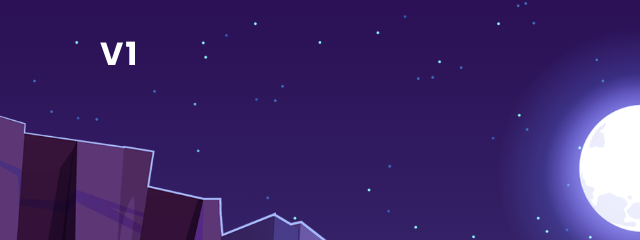
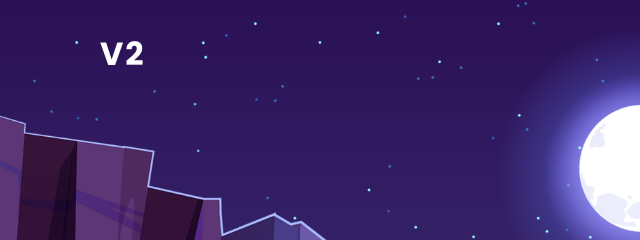
Before and after one commit to Shihab-Chowdhury/portfolio-concept-v1, a plain HTML site: page index.html in a window 1280 px wide. Shown: the top 240 px of the page, 0-640 px from the left. Drawn offline with Linux system fonts and the light colour scheme.

Commit message:
Changed Logo to V2

```diff
--- a/index.html
+++ b/index.html
@@ -11,7 +11,8 @@
 
 <body>
     <header>
-        <a href="#" class="logo">V1</a>
+        <a href="#" class="logo">V2</a>
+
         <ul>
             <li><a href="#" class="active">Home</a></li>
             <li><a href="#">About</a></li>
```
